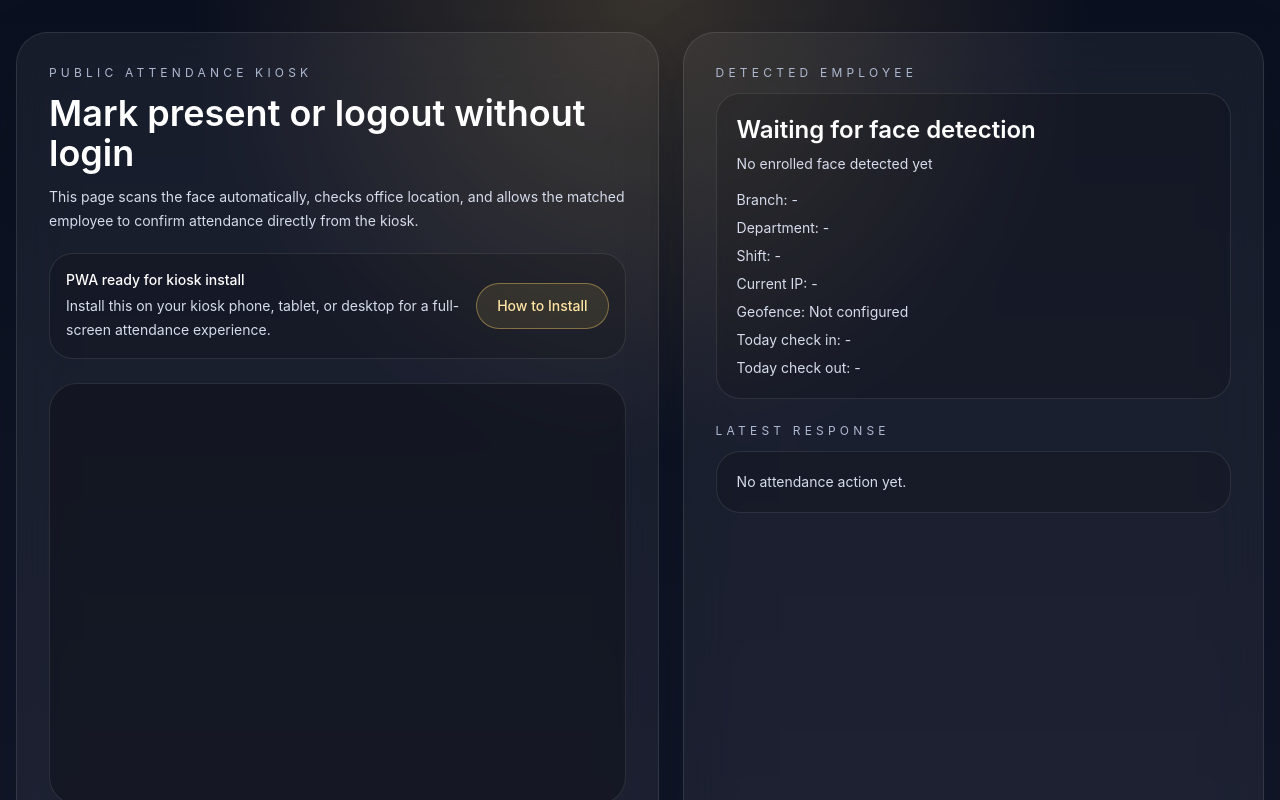
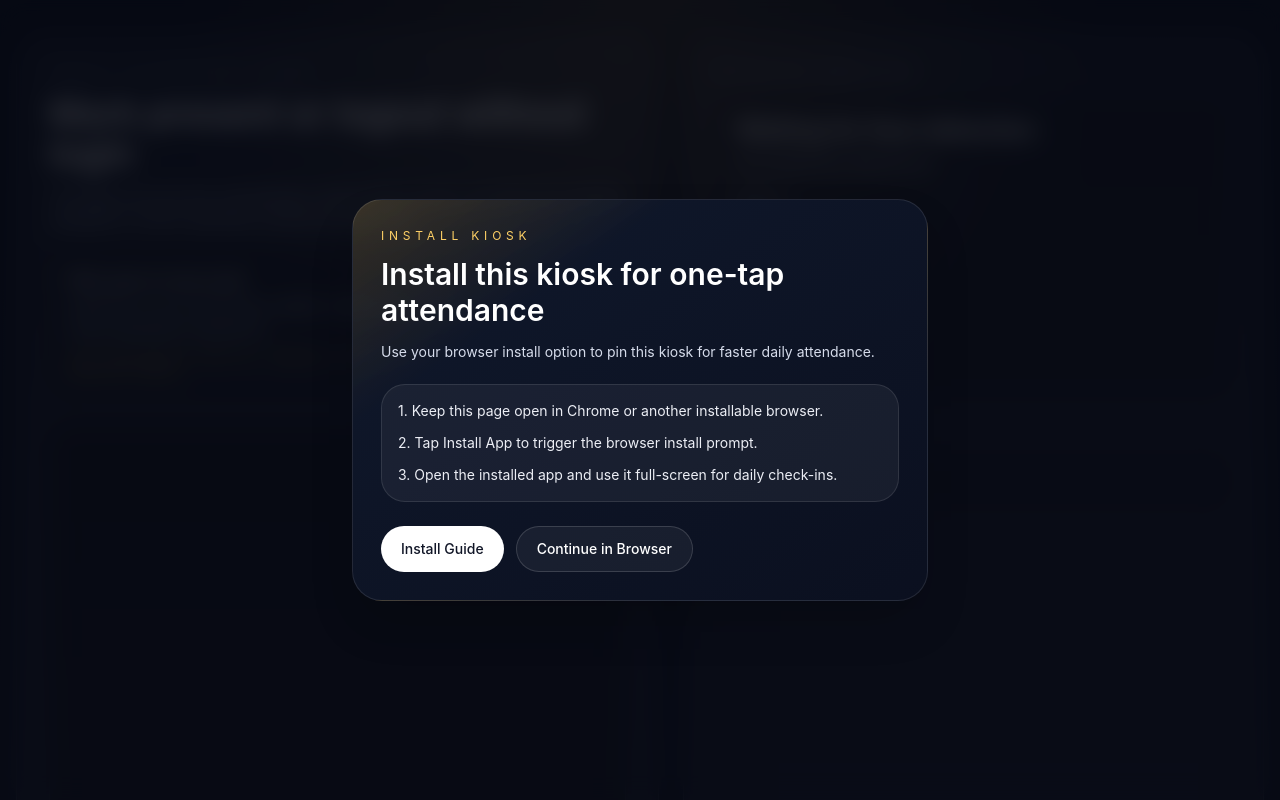
Before and after one commit to DevSoftMiri/Attendance-software-, a React (Vite) app in the folder frontend/: page /public-attendance in a window 1280 px wide. Shown: the top 800 px of the page. Built offline with nearby package versions, Linux system fonts and the light colour scheme; no server answers.

Commit message:
added the more pwa functionality

```diff
--- a/frontend/src/pages/PublicAttendancePage.jsx
+++ b/frontend/src/pages/PublicAttendancePage.jsx
@@ -5,15 +5,33 @@ import api from '../services/api';
 import { captureCurrentLocation, collectDeviceInfo } from '../utils/attendance';
 import { formatDate, formatDateTime } from '../utils/date';
 
+const INSTALL_OVERLAY_KEY = 'attendance-pwa-install-overlay-dismissed';
+
+function detectInstallContext() {
+    const userAgent = navigator.userAgent || '';
+    const isIos = /iPad|iPhone|iPod/.test(userAgent) || (navigator.platform === 'MacIntel' && navigator.maxTouchPoints > 1);
+    const isAndroid = /Android/i.test(userAgent);
+    const isStandalone = window.matchMedia('(display-mode: standalone)').matches || window.navigator.standalone === true;
+
+    return {
+        isIos,
+        isAndroid,
+        isStandalone,
+        isChromiumMobile: isAndroid && /Chrome|CriOS|EdgA|SamsungBrowser/i.test(userAgent)
+    };
+}
+
 export default function PublicAttendancePage() {
     const webcamRef = useRef(null);
     const deferredInstallPromptRef = useRef(null);
+    const installContext = detectInstallContext();
     const [location, setLocation] = useState(null);
     const [detectedEmployee, setDetectedEmployee] = useState(null);
     const [policy, setPolicy] = useState(null);
     const [todaySummary, setTodaySummary] = useState(null);
     const [isOnline, setIsOnline] = useState(navigator.onLine);
     const [installReady, setInstallReady] = useState(false);
+    const [showInstallOverlay, setShowInstallOverlay] = useState(false);
     const [attendanceState, setAttendanceState] = useState({
         hasCheckedIn: false,
         hasCheckedOut: false,
@@ -53,16 +71,29 @@ export default function PublicAttendancePage() {
             setInstallReady(true);
         }
 
+        function handleAppInstalled() {
+            setInstallReady(false);
+            setShowInstallOverlay(false);
+            localStorage.setItem(INSTALL_OVERLAY_KEY, 'true');
+        }
+
         window.addEventListener('online', handleOnline);
         window.addEventListener('offline', handleOffline);
         window.addEventListener('beforeinstallprompt', handleBeforeInstallPrompt);
+        window.addEventListener('appinstalled', handleAppInstalled);
+
+        const installOverlayDismissed = localStorage.getItem(INSTALL_OVERLAY_KEY) === 'true';
+        if (!installContext.isStandalone && !installOverlayDismissed) {
+            setShowInstallOverlay(true);
+        }
 
         return () => {
             window.removeEventListener('online', handleOnline);
             window.removeEventListener('offline', handleOffline);
             window.removeEventListener('beforeinstallprompt', handleBeforeInstallPrompt);
+            window.removeEventListener('appinstalled', handleAppInstalled);
         };
-    }, []);
+    }, [installContext.isStandalone]);
 
     useEffect(() => {
         let active = true;
@@ -144,14 +175,27 @@ export default function PublicAttendancePage() {
 
     async function installApp() {
         if (!deferredInstallPromptRef.current) {
-            toast('Use your browser menu to install this app on this device.');
+            if (installContext.isIos) {
+                toast('On iPhone, tap Share and choose Add to Home Screen.');
+            } else {
+                toast('Use your browser menu to install this app on this device.');
+            }
             return;
         }
 
         deferredInstallPromptRef.current.prompt();
-        await deferredInstallPromptRef.current.userChoice;
+        const choice = await deferredInstallPromptRef.current.userChoice;
         deferredInstallPromptRef.current = null;
         setInstallReady(false);
+        if (choice?.outcome === 'accepted') {
+            setShowInstallOverlay(false);
+            localStorage.setItem(INSTALL_OVERLAY_KEY, 'true');
+        }
+    }
+
+    function dismissInstallOverlay() {
+        setShowInstallOverlay(false);
+        localStorage.setItem(INSTALL_OVERLAY_KEY, 'true');
     }
 
     async function submitAttendance(actionType) {
@@ -215,9 +259,49 @@ export default function PublicAttendancePage() {
 
     const canCheckIn = Boolean(detectedEmployee?.id) && !attendanceState.hasCheckedIn && !loadingAction;
     const canCheckOut = Boolean(detectedEmployee?.id) && attendanceState.hasCheckedIn && !attendanceState.hasCheckedOut && !loadingAction;
+    const installHeadline = installContext.isIos ? 'Add this kiosk to your Home Screen' : 'Install this kiosk for one-tap attendance';
+    const installBody = installContext.isIos
+        ? 'Open the Share menu in Safari, tap Add to Home Screen, and launch the kiosk like a real app.'
+        : installContext.isChromiumMobile
+            ? 'Install the attendance kiosk for a full-screen, app-like check-in flow on this device.'
+            : 'Use your browser install option to pin this kiosk for faster daily attendance.';
 
     return (
         <div className="min-h-screen bg-[radial-gradient(circle_at_top,_rgba(255,205,102,0.18),_transparent_28%),radial-gradient(circle_at_bottom_right,_rgba(77,197,255,0.18),_transparent_30%),linear-gradient(180deg,_#0b1020_0%,_#111627_56%,_#090e1b_100%)] px-3 py-3 text-white sm:px-4 sm:py-6 lg:py-8">
+            {showInstallOverlay ? (
+                <div className="fixed inset-0 z-50 flex items-end bg-[#050811]/80 p-3 backdrop-blur-md sm:items-center sm:justify-center sm:p-6">
+                    <div className="w-full max-w-xl overflow-hidden rounded-[30px] border border-white/10 bg-[linear-gradient(145deg,_rgba(255,209,102,0.18),_rgba(15,23,42,0.96)_28%,_rgba(11,16,32,0.98)_100%)] shadow-2xl">
+                        <div className="p-5 sm:p-7">
+                            <div className="text-xs uppercase tracking-[0.4em] text-[#ffd166]">Install kiosk</div>
+                            <h2 className="mt-3 text-2xl font-semibold text-white sm:text-3xl">{installHeadline}</h2>
+                            <p className="mt-3 text-sm leading-6 text-ink-200">{installBody}</p>
+
+                            <div className="mt-5 grid gap-3 rounded-[24px] border border-white/10 bg-white/5 p-4 text-sm text-ink-100">
+                                <div>{installContext.isIos ? '1. Tap the Share icon in Safari.' : '1. Keep this page open in Chrome or another installable browser.'}</div>
+                                <div>{installContext.isIos ? '2. Choose Add to Home Screen.' : '2. Tap Install App to trigger the browser install prompt.'}</div>
+                                <div>{installContext.isIos ? '3. Launch the new app icon from the Home Screen for kiosk mode.' : '3. Open the installed app and use it full-screen for daily check-ins.'}</div>
+                            </div>
+
+                            <div className="mt-6 flex flex-wrap gap-3">
+                                <button
+                                    type="button"
+                                    onClick={installApp}
+                                    className="rounded-full bg-white px-5 py-3 text-sm font-medium text-ink-900"
+                                >
+                                    {installContext.isIos ? 'Show iPhone Steps' : installReady ? 'Install App' : 'Install Guide'}
+                                </button>
+                                <button
+                                    type="button"
+                                    onClick={dismissInstallOverlay}
+                                    className="rounded-full border border-white/15 bg-white/5 px-5 py-3 text-sm font-medium text-white"
+                                >
+                                    Continue in Browser
+                                </button>
+                            </div>
+                        </div>
+                    </div>
+                </div>
+            ) : null}
             <div className="mx-auto grid min-h-[100dvh] max-w-7xl gap-4 lg:min-h-[calc(100vh-4rem)] lg:grid-cols-[1.05fr_0.95fr] lg:gap-6">
                 <section className="flex min-h-[100dvh] flex-col rounded-[28px] border border-white/10 bg-white/5 p-4 shadow-soft backdrop-blur-xl sm:p-5 lg:min-h-0 lg:rounded-[32px] lg:p-8">
                     <div className="text-xs uppercase tracking-[0.35em] text-ink-300">Public attendance kiosk</div>
@@ -234,13 +318,16 @@ export default function PublicAttendancePage() {
                                     ? 'Install this on your kiosk phone, tablet, or desktop for a full-screen attendance experience.'
                                     : 'The app shell stays available offline, but attendance still needs internet because face verification and policy checks run on the server.'}
                             </p>
+                            <p className="mt-2 text-xs uppercase tracking-[0.28em] text-[#ffd166]">
+                                {installContext.isIos ? 'iPhone: Share > Add to Home Screen' : installReady ? 'Install prompt available on this device' : 'Use browser install menu if prompt is unavailable'}
+                            </p>
                         </div>
                         <button
                             type="button"
                             onClick={installApp}
                             className="rounded-full border border-[#ffd166]/40 bg-[#ffd166]/10 px-5 py-3 text-sm font-medium text-[#ffe4a3]"
                         >
-                            {installReady ? 'Install App' : 'How to Install'}
+                            {installContext.isIos ? 'iPhone Install Steps' : installReady ? 'Install App' : 'How to Install'}
                         </button>
                     </div>
 
```
